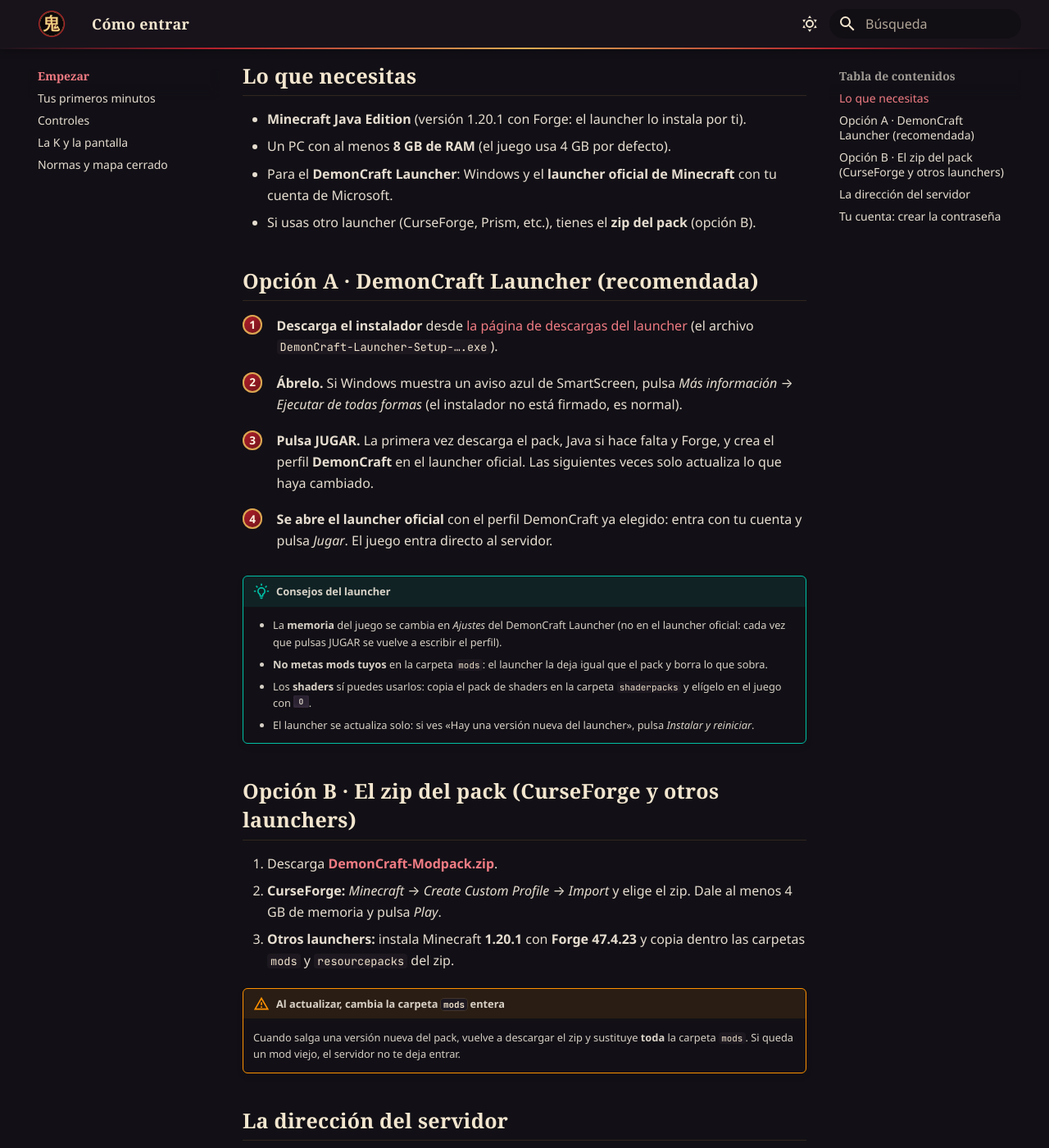
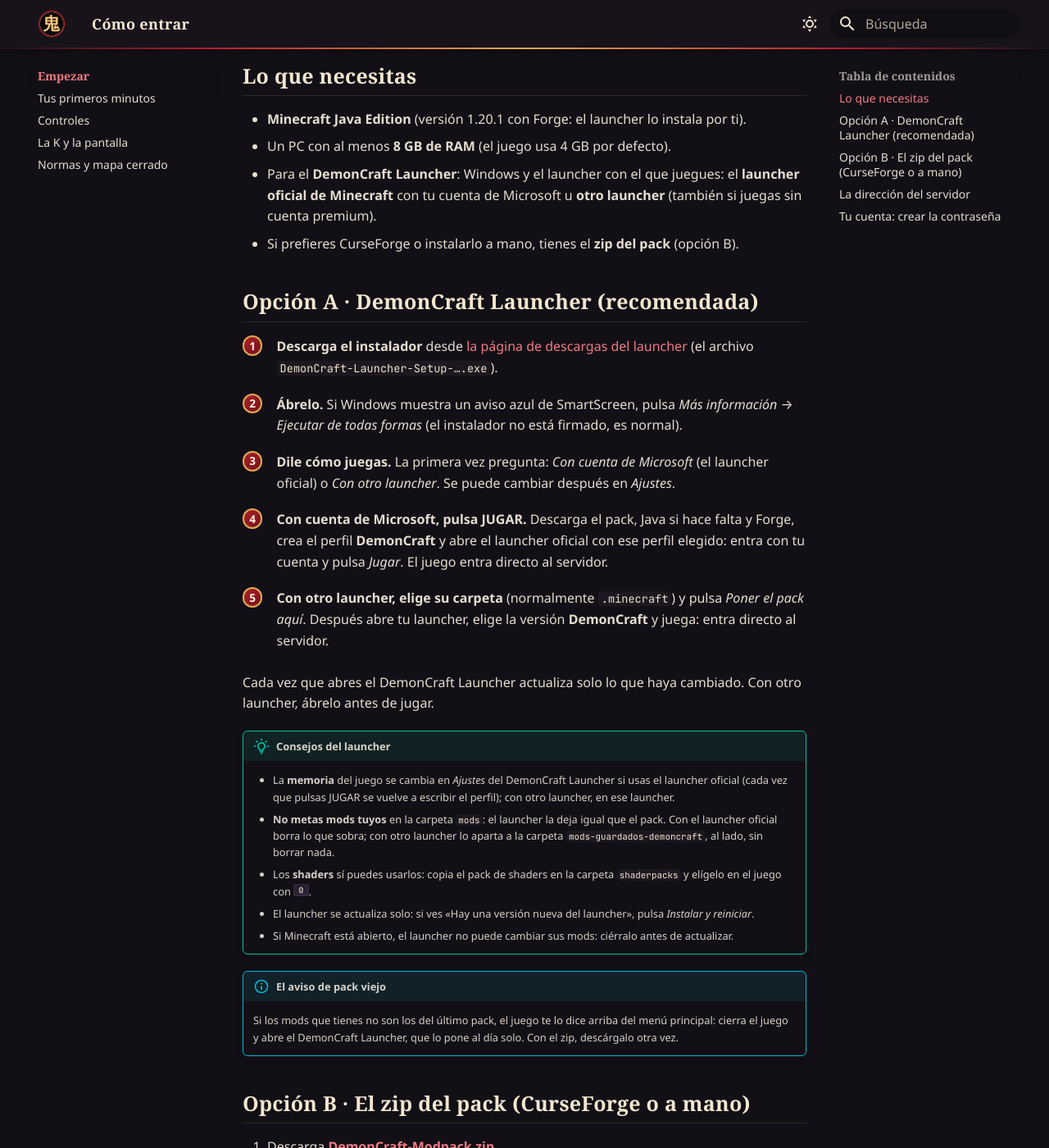
Before and after one commit to slava1222/demoncraft-guia, an MkDocs documentation site: the page built from docs/empezar/index.md, in a window 1280 px wide and 1400 px high, scrolled down 236 px. Shown: the whole window at 82% size. Built offline with MkDocs 1.6.1 and Material for MkDocs 9.7.7, drawn with Linux system fonts in a browser that asks for light colours; some web fonts are replaced.

Commit message:
Cómo entrar: el DemonCraft Launcher también para quien juega con otro launcher (1.1.0) y el aviso de pack viejo del menú
Co-Authored-By: Claude Opus 5.5 <noreply@anthropic.com>

```diff
--- a/docs/empezar/index.md
+++ b/docs/empezar/index.md
@@ -11,26 +11,36 @@ description: Instalar DemonCraft con el launcher o con el zip del pack, la direc
 
 - **Minecraft Java Edition** (versión 1.20.1 con Forge: el launcher lo instala por ti).
 - Un PC con al menos **8 GB de RAM** (el juego usa 4 GB por defecto).
-- Para el **DemonCraft Launcher**: Windows y el **launcher oficial de Minecraft** con tu cuenta de Microsoft.
-- Si usas otro launcher (CurseForge, Prism, etc.), tienes el **zip del pack** (opción B).
+- Para el **DemonCraft Launcher**: Windows y el launcher con el que juegues: el **launcher oficial de Minecraft** con tu
+  cuenta de Microsoft u **otro launcher** (también si juegas sin cuenta premium).
+- Si prefieres CurseForge o instalarlo a mano, tienes el **zip del pack** (opción B).
 
 ## Opción A · DemonCraft Launcher (recomendada)
 
 <ol class="pasos" markdown>
 <li markdown>**Descarga el instalador** desde [la página de descargas del launcher](https://github.com/slava1222/demoncraft-launcher/releases/latest) (el archivo `DemonCraft-Launcher-Setup-….exe`).</li>
 <li markdown>**Ábrelo.** Si Windows muestra un aviso azul de SmartScreen, pulsa *Más información* → *Ejecutar de todas formas* (el instalador no está firmado, es normal).</li>
-<li markdown>**Pulsa JUGAR.** La primera vez descarga el pack, Java si hace falta y Forge, y crea el perfil **DemonCraft** en el launcher oficial. Las siguientes veces solo actualiza lo que haya cambiado.</li>
-<li markdown>**Se abre el launcher oficial** con el perfil DemonCraft ya elegido: entra con tu cuenta y pulsa *Jugar*. El juego entra directo al servidor.</li>
+<li markdown>**Dile cómo juegas.** La primera vez pregunta: *Con cuenta de Microsoft* (el launcher oficial) o *Con otro launcher*. Se puede cambiar después en *Ajustes*.</li>
+<li markdown>**Con cuenta de Microsoft, pulsa JUGAR.** Descarga el pack, Java si hace falta y Forge, crea el perfil **DemonCraft** y abre el launcher oficial con ese perfil elegido: entra con tu cuenta y pulsa *Jugar*. El juego entra directo al servidor.</li>
+<li markdown>**Con otro launcher, elige su carpeta** (normalmente `.minecraft`) y pulsa *Poner el pack aquí*. Después abre tu launcher, elige la versión **DemonCraft** y juega: entra directo al servidor.</li>
 </ol>
 
+Cada vez que abres el DemonCraft Launcher actualiza solo lo que haya cambiado. Con otro launcher, ábrelo antes de jugar.
+
 !!! tip "Consejos del launcher"
-    - La **memoria** del juego se cambia en *Ajustes* del DemonCraft Launcher (no en el launcher oficial: cada vez que
-      pulsas JUGAR se vuelve a escribir el perfil).
-    - **No metas mods tuyos** en la carpeta `mods`: el launcher la deja igual que el pack y borra lo que sobra.
+    - La **memoria** del juego se cambia en *Ajustes* del DemonCraft Launcher si usas el launcher oficial (cada vez que
+      pulsas JUGAR se vuelve a escribir el perfil); con otro launcher, en ese launcher.
+    - **No metas mods tuyos** en la carpeta `mods`: el launcher la deja igual que el pack. Con el launcher oficial borra
+      lo que sobra; con otro launcher lo aparta a la carpeta `mods-guardados-demoncraft`, al lado, sin borrar nada.
     - Los **shaders** sí puedes usarlos: copia el pack de shaders en la carpeta `shaderpacks` y elígelo en el juego con ++o++.
     - El launcher se actualiza solo: si ves «Hay una versión nueva del launcher», pulsa *Instalar y reiniciar*.
+    - Si Minecraft está abierto, el launcher no puede cambiar sus mods: ciérralo antes de actualizar.
 
-## Opción B · El zip del pack (CurseForge y otros launchers)
+!!! info "El aviso de pack viejo"
+    Si los mods que tienes no son los del último pack, el juego te lo dice arriba del menú principal: cierra el juego y
+    abre el DemonCraft Launcher, que lo pone al día solo. Con el zip, descárgalo otra vez.
+
+## Opción B · El zip del pack (CurseForge o a mano)
 
 1. Descarga [**DemonCraft-Modpack.zip**](https://github.com/slava1222/demoncraft-launcher/releases/download/modpack/DemonCraft-Modpack.zip).
 2. **CurseForge:** *Minecraft* → *Create Custom Profile* → *Import* y elige el zip. Dale al menos 4 GB de memoria y pulsa *Play*.
```
